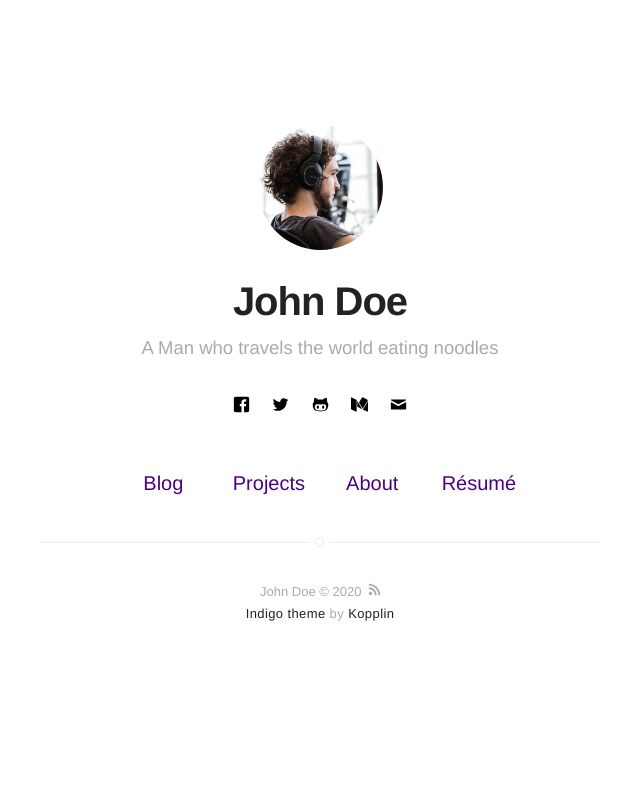
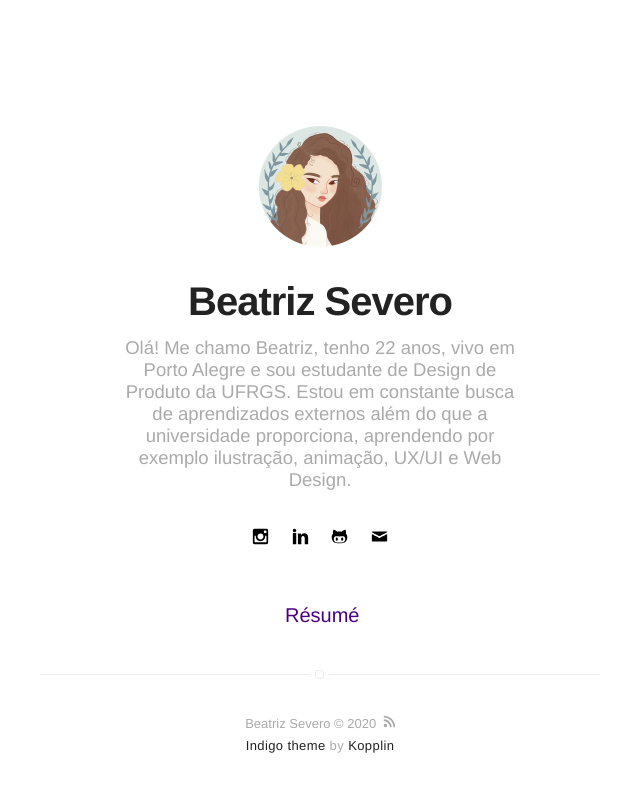
Before and after one commit to beatrizsev/beatrizsev.github.io, a Jekyll site: the page built from index.html, in a window 1280 px wide. Shown: the top 792 px of the page, without its empty margins (320-960 px from the left). Built offline with Jekyll 4.4.1, drawn with Linux system fonts in a browser that asks for light colours; some of the changed lines change nothing that is shown.

Commit message:
first page

```diff
--- a/_config.yml
+++ b/_config.yml
@@ -1,9 +1,9 @@
 # main text of home
-name: John Doe
-bio: A Man who travels the world eating noodles
+name: Beatriz Severo
+bio: Olá! Me chamo Beatriz, tenho 22 anos, vivo em Porto Alegre e sou estudante de Design de Produto da UFRGS. Estou em constante busca de aprendizados externos além do que a universidade proporciona, aprendendo por exemplo ilustração, animação, UX/UI e Web Design.
 
 # twitter summary info
-description: A blog about technology and stuff related
+description: CV
 
 # if it's an external image, update below for true
 # better with square images
@@ -14,9 +14,9 @@ picture: assets/images/profile.jpg
 # and specify source (external or local).
 resume: true
 resume-external: true
-resume-url: https://google.com/?q=my+resume
+resume-url: https://drive.google.com/file/d/1xrYN4RDnV7Uh-__09pf6p-NxpJUeQA31/view?usp=sharing
 
-url: https://sergiokopplin.github.io/indigo
+url: https://beatrizsev.github.io/
 # your url: https://USERNAME.github.io
 
 permalink: /:title/
@@ -34,23 +34,23 @@ disqus:
   categories: [blog, project] # only show disqus for posts that have these categories
 
 # if you don't have any of social below, comment the line
-facebook: myfacebook
-twitter: mytwitter
-# instagram: myinstagram
+# facebook: myfacebook
+# twitter: mytwitter
+instagram: beatrizsevs
 # pinterest: mypinterest
-# linkedin: mylinkedin
+linkedin: beatriz-severo
 # youtube: myyoutube
 # spotify: myspotify
-github: mygithub
+github: beatrizsev
 # gitlab: mygitlab
 # lastfm: mylastfm
 # stackoverflow: 7044681/mystackoverflow
 # quora: userquora
 # reddit: username
-medium: medium
+# medium: medium
 # vimeo: myvimeo
 # lanyrd: mylanyrd
-email: myemail@gmail.com
+email: beatrizsevero2098@gmail.com
 
 authors:
   johndoe:
@@ -80,26 +80,26 @@ pagination:
   permalink: "/:num/" # pagination link that will be appended
 
 # if you don't need projects, comment the *projects* configs below
-projects: true
+projects: false
 
 # if you don't need "about" or "blog", comment them out below
-about: true
-blog: true
+about: false
+blog: false
 
 # do you want to show the "read time" of the posts?
-read-time: true
+read-time: false
 
 # do you want to show the "tags" inside the posts?
-show-tags: true
+show-tags: false
 
 # related posts inside a post?
-related: true
+related: false
 
 # Display links for next and previous posts for the specified categories
 post-advance-links: [blog]
 
 # show author block at the end of a post ?
-show-author: true
+show-author: false
 
 # do you want some animations?
 animation: true
```
Also changed, not shown: assets/images/profile.jpg.
